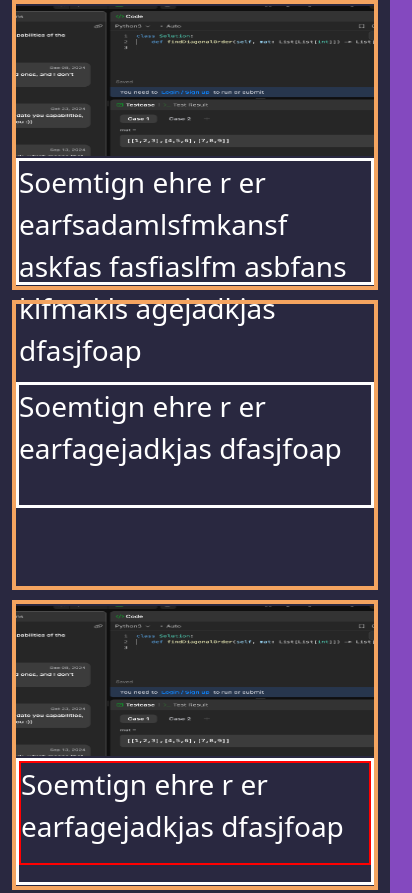
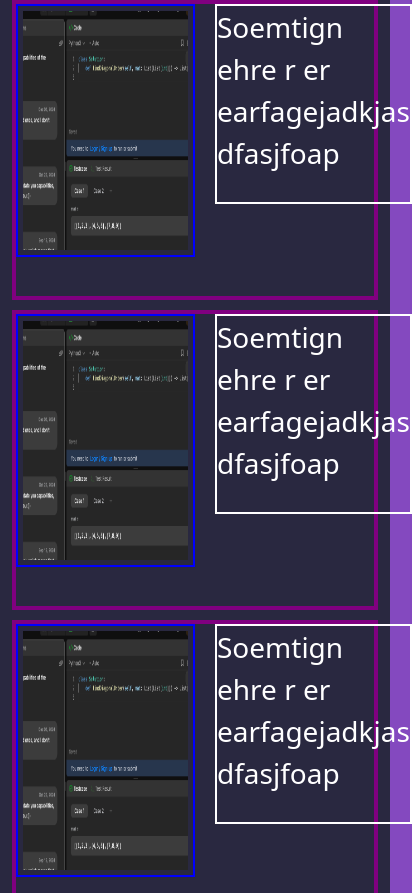
Before and after one commit to Angel086/ReactLearning, a plain HTML site: page Portf/port.html in a window 390 px wide. Shown: the part 463-1356 px from the top of the page, 412 px wide, since content can reach past the window. Drawn offline with nearby package versions, Linux system fonts and the light colour scheme.

Commit message:
Post mod

```diff
--- a/Portf/port.css
+++ b/Portf/port.css
@@ -20,12 +20,26 @@ body *{
     border-radius: 50%;
 
 }
+.project{
+    display: grid;
+
+    border: 4px solid purple;
+    height: 70vh;
+    width: 100%;
+    gap: 20px ;
+}
+ #pic{
+    border: 3px solid blue;
+    height: 40vh ;
+    padding: 5px;
+    width: 100% ;
+
+}
 .projsen{
-    display: flex;
-    flex-direction: column;
+    height:200px;
     width: 100%;
-    height: 15vh;
-    border: 3px solid white;
+    border: 2px solid white;
+
 }
 
 #mysum{
@@ -43,14 +57,17 @@ body *{
     display: flex;
     width: 75%;
 }
+
 .mycontainer{
    display:flex;
    justify-content: center;
-   gap: 5px;
+   align-items: center;
+   gap: 10px;
    background-color: #292840;
    border: .75rem solid  #292840;
 
 }
+
 .mysocial-container{
     display:flex;
     flex-direction: row;
@@ -75,6 +92,7 @@ body *{
     width: 100%;
 
 }*/
+
 .myProjects{
     display: grid;
     grid-column: 400px 400px 400px 400px;
@@ -118,25 +136,36 @@ body *{
 
 @media (max-width: 1200px){
    .mycontainer{
-
+    display: flex;
+    align-items: none;
+    justify-content: none;
     flex-direction: column;
-    justify-content: center;
     gap: 10px;
     border-radius: 1%;
 
    }
    .mysocial-container{
     display:flex;
-    justify-content:center;
+
     flex-direction: column;
     width: 100%;
     gap: 5px;
     border: 2px solid black;
     }
-   .myProjects{
-    height: 290px;
+   .project{
+    display: flex;
+    height: 300px;
    }
    body  *{
     font-size: 1.75rem;
    }
+    .projsen{
+       width: 100%;
+    }
+    #pic{
+        float:left;
+        width: 50%;
+        height: 30vh;
+        border: 2px solid blue;
+    }
 }
--- a/Portf/port.html
+++ b/Portf/port.html
@@ -62,44 +62,31 @@
     </section>
 
     <section id="proj-sec">
-        <h2>Projects:</h2>
-        <div class="mycontainer" id="myprojects">
-            <div class="myProjects" id="proj2">
-              <img src="./imgsvg/Screenshot 2025-02-05 at 4.41.39 PM.png" alt="Holder" style="height: 150px; width: 100%;">
-                  <div class="projsen">
-                      <p> Soemtign ehre r er earfsadamlsfmkansf askfas fasfiaslfm asbfans klfmakls agejadkjas dfasjfoap </p>
-                  </div>
-
-                  <!-- Project 2 details go here -->
-              </div>
-
-            <div class="myProjects" id="proj2">
-              <!---- <img src="./imgsvg/Screenshot 2025-02-05 at 4.41.39 PM.png" alt="Holder" style="height: 150px; width: 100%;"> --->
-                <div class="projsen">
-                    <p> Soemtign ehre r er earfagejadkjas dfasjfoap </p>
-                </div>
+      <h2>Projects:</h2>
+        <div class="mycontainer"  >
+           <div class="project">
+              <img id="pic" src="./imgsvg/Screenshot 2025-02-05 at 4.41.39 PM.png" alt="Holder">
+              <p class="projsen"> Soemtign ehre r er earfagejadkjas dfasjfoap </p>
 
                 <!-- Project 2 details go here -->
             </div>
+            <div class="project">
+              <img id="pic" src="./imgsvg/Screenshot 2025-02-05 at 4.41.39 PM.png" alt="Holder">
+              <p class="projsen"> Soemtign ehre r er earfagejadkjas dfasjfoap </p>
 
-            <div class="myProjects" id="proj2">
-              <img src="./imgsvg/Screenshot 2025-02-05 at 4.41.39 PM.png" alt="Holder" style="height: 150px; width: 100%;">
-                <div class="projsen">
-                    <div style=" border: 2px solid red;"><p> Soemtign ehre r er earfagejadkjas dfasjfoap </p></div>
-                </div>
+                <!-- Project 2 details go here -->
+            </div><div class="project">
+              <img id="pic" src="./imgsvg/Screenshot 2025-02-05 at 4.41.39 PM.png" alt="Holder">
+              <p class="projsen"> Soemtign ehre r er earfagejadkjas dfasjfoap </p>
+
+                <!-- Project 2 details go here -->
+            </div><div class="project">
+              <img id="pic" src="./imgsvg/Screenshot 2025-02-05 at 4.41.39 PM.png" alt="Holder">
+              <p class="projsen"> Soemtign ehre r er earfagejadkjas dfasjfoap </p>
 
                 <!-- Project 2 details go here -->
             </div>
-            <div class="myProjects" id="proj2">
-                 <img src="./imgsvg/Screenshot 2025-02-05 at 4.41.39 PM.png" alt="Holder" style="height: 150px; width: 100%;">
-                  <div class="projsen">
-                      <p> Soemtign ehasfnkasnfknaskf kasnfkasn rsnaf ap </p>
-                  </div>
-
-                  <!-- Project 2 details go here -->
-            </div>
-
-        </div>
+      </div>
     </section>
 
     <section id="myxp-sec">
```
